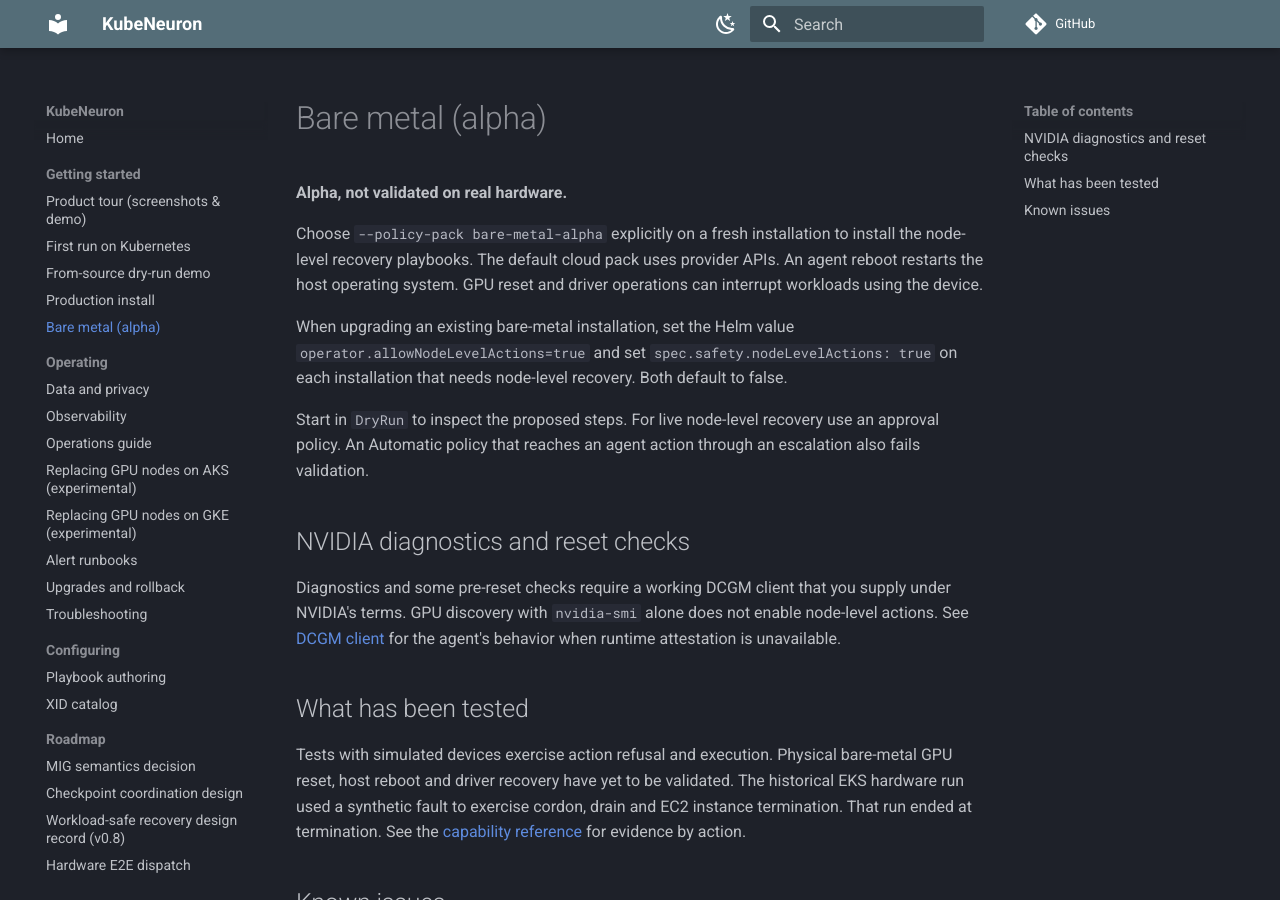
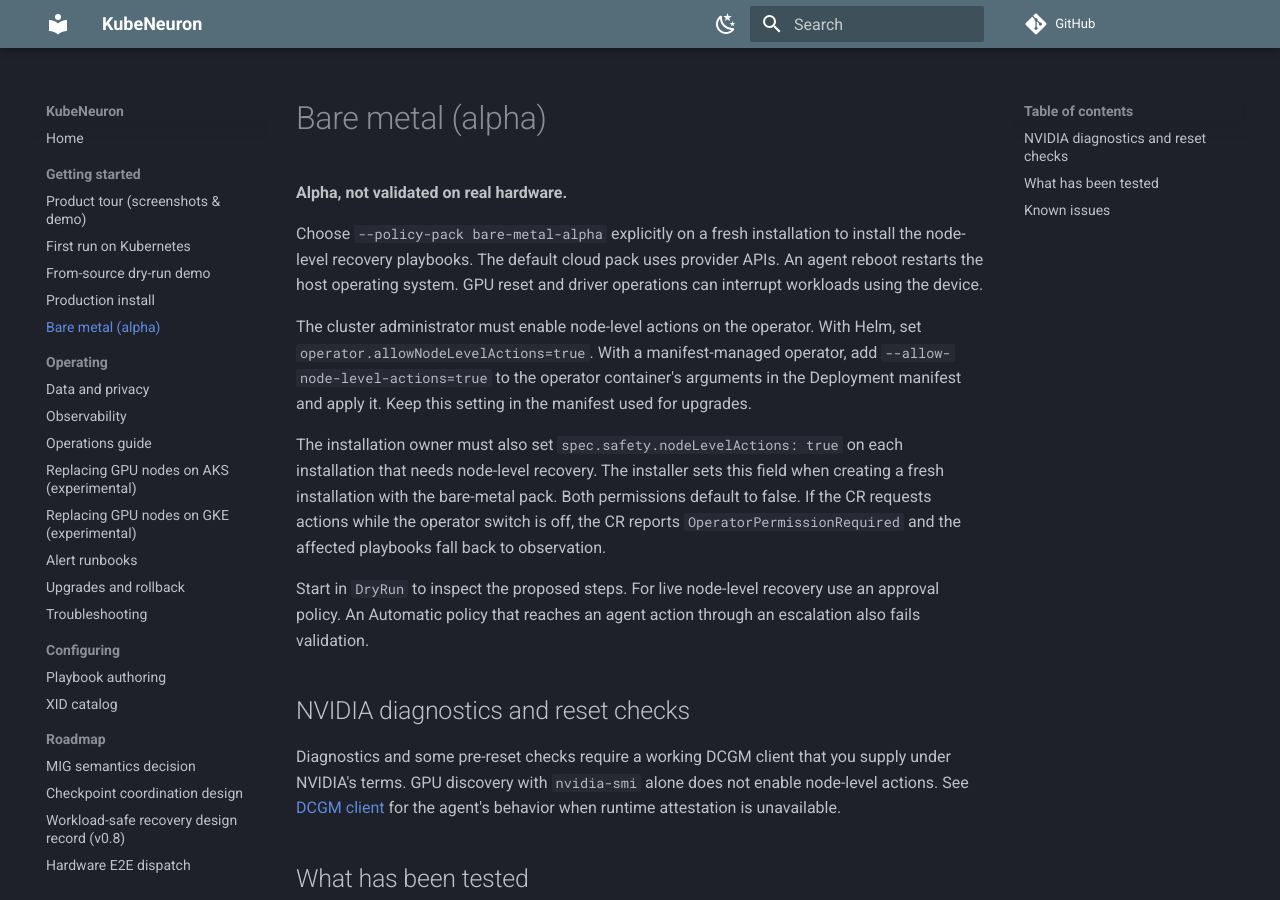
Before and after one commit to kubeneuron/kubeneuron, an MkDocs documentation site: the page built from docs/bare-metal.md, in a window 1280 px wide and 900 px high. Built offline with MkDocs 1.6.1 and Material for MkDocs 9.7.7, drawn with Linux system fonts in a browser that asks for light colours; comment, search, counter and statistics services are not loaded.

Commit message:
Explain operator opt-in for manifest-managed bare-metal installations
Signed-off-by: Andrii Petruk <andrey.petruk@gmail.com>

```diff
--- a/docs/bare-metal.md
+++ b/docs/bare-metal.md
@@ -7,9 +7,18 @@ to install the node-level recovery playbooks. The default cloud pack uses
 provider APIs. An agent reboot restarts the host operating system. GPU reset
 and driver operations can interrupt workloads using the device.
 
-When upgrading an existing bare-metal installation, set the Helm value
-`operator.allowNodeLevelActions=true` and set `spec.safety.nodeLevelActions: true`
-on each installation that needs node-level recovery. Both default to false.
+The cluster administrator must enable node-level actions on the operator. With
+Helm, set `operator.allowNodeLevelActions=true`. With a manifest-managed
+operator, add `--allow-node-level-actions=true` to the operator container's
+arguments in the Deployment manifest and apply it. Keep this setting in the
+manifest used for upgrades.
+
+The installation owner must also set `spec.safety.nodeLevelActions: true` on
+each installation that needs node-level recovery. The installer sets this field
+when creating a fresh installation with the bare-metal pack. Both permissions
+default to false. If the CR requests actions while the operator switch is off,
+the CR reports `OperatorPermissionRequired` and the affected playbooks fall
+back to observation.
 
 Start in `DryRun` to inspect the proposed steps. For live node-level
 recovery use an approval policy. An Automatic policy that reaches an agent
```
Also changed, not shown: README.md (+2 -1 lines).
